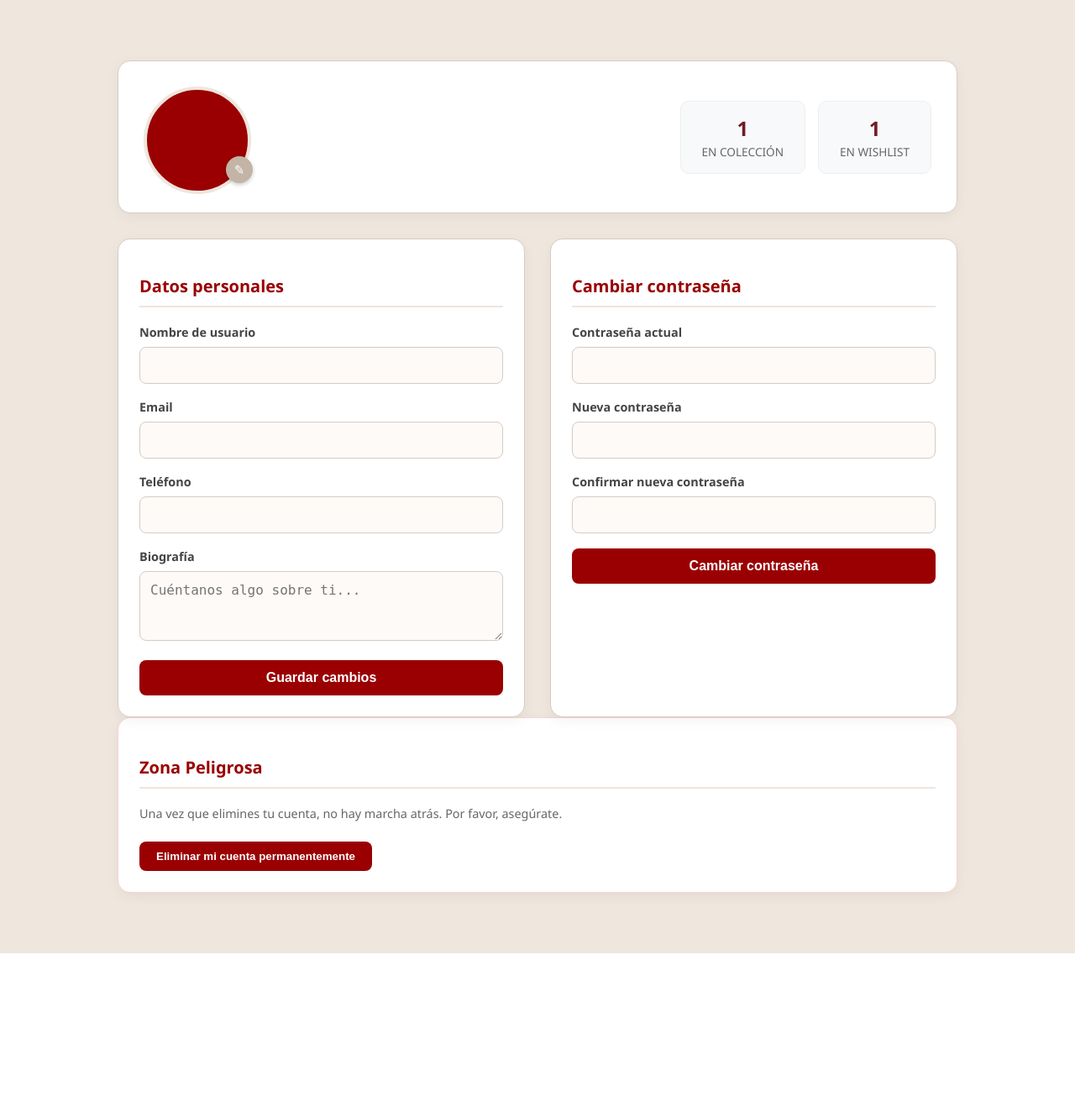
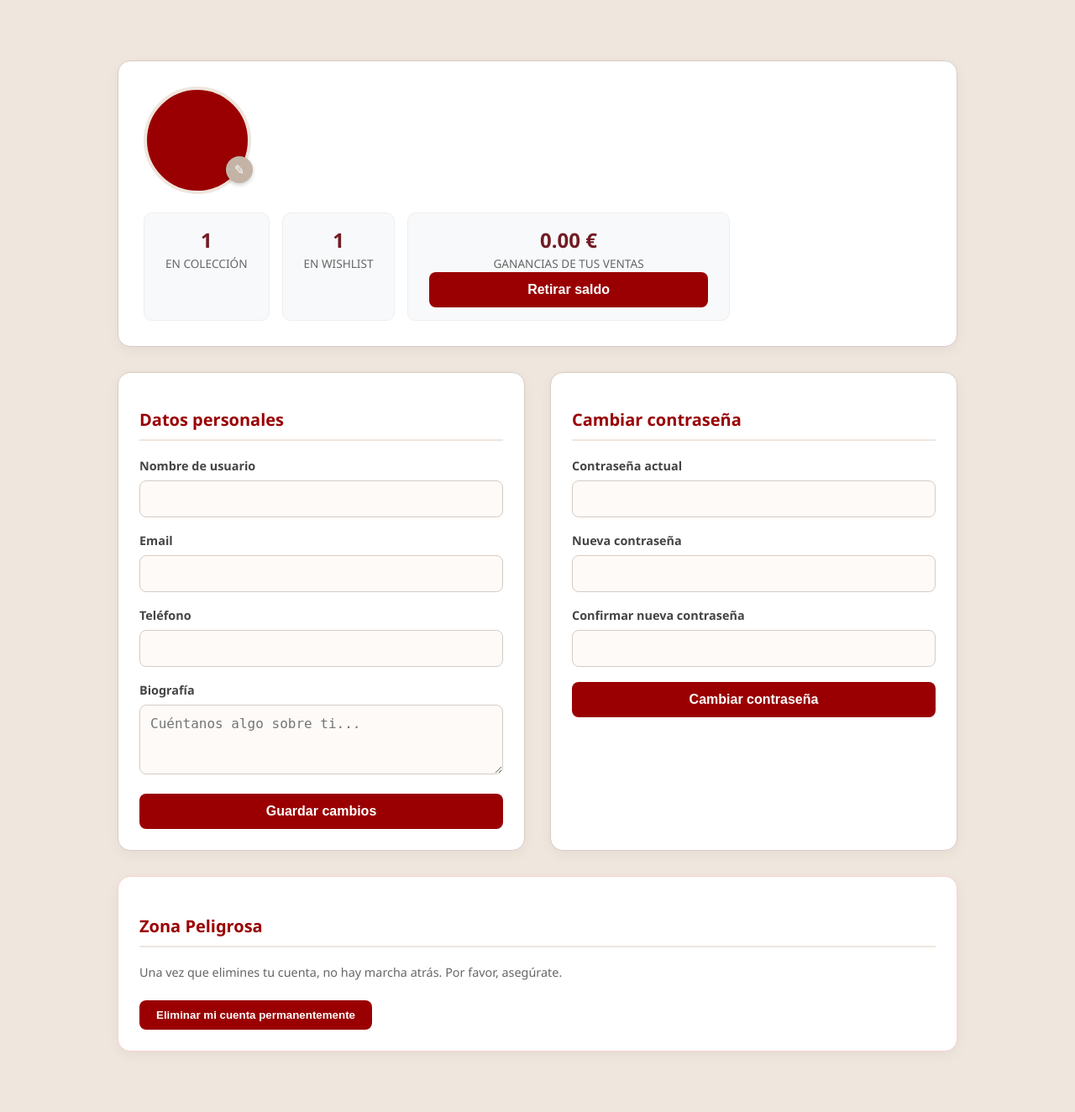
Before and after one commit to DeliaNav/ShinyHunt, a PHP site: the page made by Codigo/views/profile.php in a window 1280 px wide. Shown: the whole page at 84% size. Before the commit the page ends 1135 px from the top, so only its background shows below. Run offline with PHP 8.4, Linux system fonts and the light colour scheme; the template is opened without the code that fills it: most values are stand-ins (such as "Sample title", 1, 10 or a date in 2020); data that the repository does not hold is empty.

Commit message:
saldo acumulado terminado

```diff
--- a/Codigo/public/css/profile.css
+++ b/Codigo/public/css/profile.css
@@ -166,7 +166,7 @@ body{background-color: #EFE6DE;}
     gap: 15px;
 }
 
-.stat-card {
+.stat-card, .saldo-info {
     text-decoration: none;
     background: #f8f9fa;
     padding: 15px 25px;
@@ -181,18 +181,32 @@ body{background-color: #EFE6DE;}
     transform: translateY(-3px);
 }
 
-.stat-number {
+.stat-number, .saldo-amount {
     display: block;
     font-size: 1.5rem;
     font-weight: bold;
     color: #721c24;
 }
 
-.stat-label {
+.stat-label, .saldo-sub {
     font-size: 0.85rem;
     color: #666;
     text-transform: uppercase;
 }
+
+.btn-retirar{
+    background-color: #9A0002;
+    color: white;
+    border: none;
+    padding: 12px 25px;
+    border-radius: 8px;
+    font-weight: bold;
+    cursor: pointer;
+    width: 100%;
+    font-size: 1rem;
+    transition: background 0.3s, transform 0.2s;
+}
+
 .profile-alert {
     padding: 15px;
     border-radius: 8px;
--- a/Codigo/public/js/collection-page.js
+++ b/Codigo/public/js/collection-page.js
@@ -1,7 +1,4 @@
-/**
- * collection-page.js
- * Gestiona la eliminación de cartas en la vista Mi Colección sin recargar la página.
- */
+// public/js/collection-page
 
 (function () {
     let totalCards = window.collectionData?.total ?? 0;
--- a/Codigo/public/js/collection.js
+++ b/Codigo/public/js/collection.js
@@ -1,3 +1,4 @@
+// public/js/collection
 document.addEventListener('DOMContentLoaded', () => {
 
     const btn = document.getElementById('btn-collection');
--- a/Codigo/public/js/profile.js
+++ b/Codigo/public/js/profile.js
@@ -1,7 +1,4 @@
-/**
- * profile.js
- * Sube el avatar automáticamente al seleccionar un archivo.
- */
+// publiv/js/profile
 document.addEventListener('DOMContentLoaded', () => {
     const input = document.getElementById('avatar-input');
     if (!input) return;
--- a/Codigo/views/profile.php
+++ b/Codigo/views/profile.php
@@ -9,8 +9,8 @@
             <div class="profile-avatar-wrap">
                 <?php if (!empty($user['avatar'])): ?>
                     <img src="<?= htmlspecialchars($user['avatar']) ?>" alt="Avatar" class="profile-avatar">
-
-                    <form action="/TFG/Codigo/perfil/avatar" method="POST"> <input type="hidden" name="action" value="delete">
+                    <form action="/TFG/Codigo/perfil/avatar" method="POST">
+                        <input type="hidden" name="action" value="delete">
                         <button type="submit" class="avatar-delete-btn" onclick="return confirm('¿Borrar foto?')">
                             &times;
                         </button>
@@ -45,6 +45,13 @@
                     <span class="stat-number"><?= $totalWishlist ?></span>
                     <span class="stat-label">En wishlist</span>
                 </a>
+                <div class="saldo-info">
+                    <span class="saldo-amount"><?= number_format($user['saldo_acumulado'] ?? 0, 2) ?> €</span>
+                    <span class="saldo-sub">Ganancias de tus ventas</span>
+                    <button class="btn-retirar" onclick="alert('Funcionalidad de retirada próximamente disponible.')">
+                        Retirar saldo
+                    </button>
+                </div>
             </div>
         </div>
 
@@ -55,6 +62,18 @@
         <?php if ($success): ?>
             <div class="profile-alert profile-alert--success"><?= htmlspecialchars($success) ?></div>
         <?php endif; ?>
+
+        <!-- Saldo acumulado -->
+        <!-- <div class="saldo-card">
+            <div class="saldo-info">
+                <span class="saldo-label">Saldo disponible</span>
+                <span class="saldo-amount"><?= number_format($user['saldo_acumulado'] ?? 0, 2) ?> €</span>
+                <span class="saldo-sub">Ganancias de tus ventas</span>
+            </div>
+            <button class="btn-retirar" onclick="alert('Funcionalidad de retirada próximamente disponible.')">
+                Retirar saldo
+            </button>
+        </div> -->
 
         <div class="profile-grid">
 
@@ -74,13 +93,11 @@
                     </div>
                     <div class="form-group">
                         <label for="phone">Teléfono</label>
-                        <input type="tel" id="phone" name="phone"
-                               value="<?= htmlspecialchars($user['phone'] ?? '') ?>">
+                        <input type="tel" id="phone" name="phone" value="<?= htmlspecialchars($user['phone'] ?? '') ?>">
                     </div>
                     <div class="form-group">
                         <label for="bio">Biografía</label>
-                        <textarea id="bio" name="bio" rows="3"
-                                  placeholder="Cuéntanos algo sobre ti..."><?= htmlspecialchars($user['bio'] ?? '') ?></textarea>
+                        <textarea id="bio" name="bio" rows="3" placeholder="Cuéntanos algo sobre ti..."><?= htmlspecialchars($user['bio'] ?? '') ?></textarea>
                     </div>
                     <button type="submit" class="btn-save">Guardar cambios</button>
                 </form>
@@ -108,22 +125,25 @@
             </section>
 
         </div>
-        <div class="profile-card" style="border-color: #f9d2d2;">
+
+        <!-- Zona peligrosa -->
+        <div class="profile-card" style="border-color: #f9d2d2; margin-top: 30px;">
             <h3 class="profile-card-title" style="color: #9A0002;">Zona Peligrosa</h3>
             <p style="font-size: 0.9rem; color: #666; margin-bottom: 1.5rem;">
                 Una vez que elimines tu cuenta, no hay marcha atrás. Por favor, asegúrate.
             </p>
-
-            <form action="/TFG/Codigo/delete-account" method="POST" onsubmit="return confirm('¿Estás COMPLETAMENTE seguro? Esta acción no se puede deshacer.');">
-                <button type="submit" class="btn-danger" style="background-color: #9A0002; color: white; border: none; padding: 10px 20px; border-radius: 8px; cursor: pointer; font-weight: bold;">
+            <form action="/TFG/Codigo/delete-account" method="POST"
+                  onsubmit="return confirm('¿Estás COMPLETAMENTE seguro? Esta acción no se puede deshacer.');">
+                <button type="submit" class="btn-danger"
+                        style="background-color: #9A0002; color: white; border: none; padding: 10px 20px; border-radius: 8px; cursor: pointer; font-weight: bold;">
                     Eliminar mi cuenta permanentemente
                 </button>
             </form>
         </div>
+
     </div>
 </div>
 
-<!-- Avatar upload via fetch -->
 <form id="avatar-form" action="/TFG/Codigo/perfil/avatar" method="POST"
       enctype="multipart/form-data" hidden></form>
 
--- a/Codigo/views/sales/sales.php
+++ b/Codigo/views/sales/sales.php
@@ -18,10 +18,10 @@
                     <span class="sales-stat-number"><?= $soldCount ?></span>
                     <span class="sales-stat-label">Vendidas</span>
                 </div>
-                <div class="sales-stat">
+                <!-- <div class="sales-stat">
                     <span class="sales-stat-number"><?= number_format($totalEarned, 2) ?> €</span>
                     <span class="sales-stat-label">Total ganado</span>
-                </div>
+                </div> -->
             </div>
         </div>
 
```
Also changed, not shown: Codigo/controllers/CartController.php (+26 -11 lines), Codigo/views/carts/checkout_resultado.php (+41 -0 lines), Codigo/public/img/avatars/avatar_1_1778504392.jpg (added).
